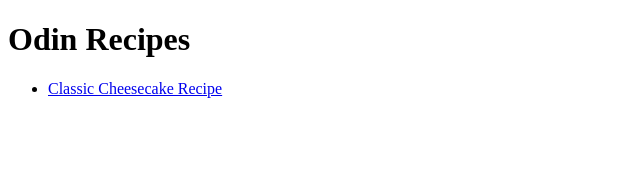
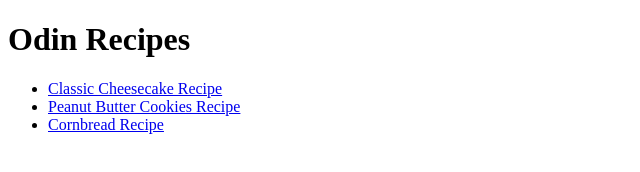
Before and after one commit to Kralamour/odin-recipes, a plain HTML site: page index.html in a window 1280 px wide. Shown: the whole page, without its empty margins (0-640 px from the left). Drawn offline with Linux system fonts and the light colour scheme.

Commit message:
Add Cornbread recipe

```diff
--- a/index.html
+++ b/index.html
@@ -9,7 +9,8 @@
     <h1>Odin Recipes</h1>
     <ul>
    <li><a href="recipes/cheesecake.html">Classic Cheesecake Recipe</a></li>
-
+   <li><a href="recipes/peanutbuttercookies.html">Peanut Butter Cookies Recipe</a></li>
+   <li><a href="recipes/cornbread.html">Cornbread Recipe</a></li>
     </ul>
 </body>
 </html>
```
